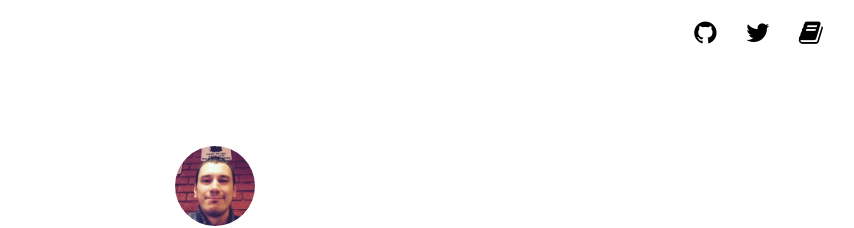
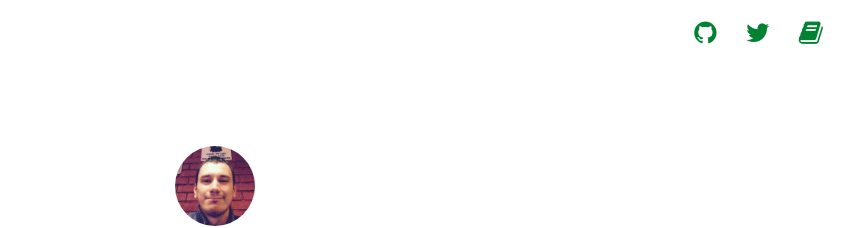
Before and after one commit to ArtemGrinn/artemgrinn.github.io, a Jekyll site: the page built from index.html, in a window 1280 px wide. Shown: the top 228 px of the page, without its empty margins (425-1279 px from the left). Built offline with Jekyll 4.4.1, drawn with Linux system fonts in a browser that asks for light colours; the list of posts is cut into pages by our own code.

Commit message:
Update style.css

```diff
--- a/assets/css/style.css
+++ b/assets/css/style.css
@@ -123,14 +123,14 @@ nav.main-nav {
 
 nav.main-nav a {
 	padding: 8px 12px;
-	color: #000;
+	color: #008232;
 	font-size: 18px;
 	line-height: 1.35;
 	border-radius: 3px;
 
 }
 nav.main-nav a:hover{
-	color: #008232;
+	color: #000;
 }
 nav.main-nav a .fa{
 	font-size: 26px;
```
